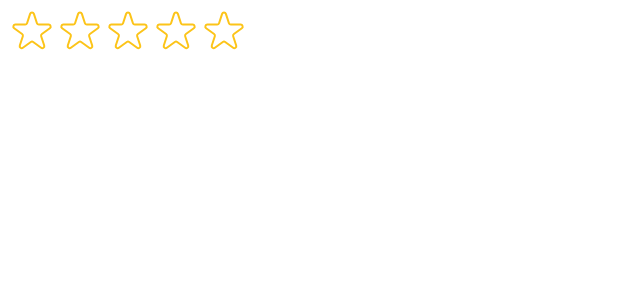
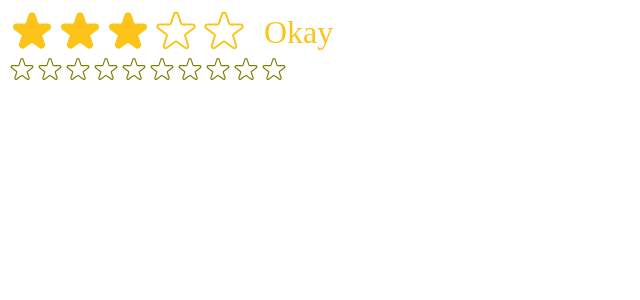
Before and after one commit to haryati75/react-jonas, a React (Vite) app in the folder usepopcorn/: page / in a window 1280 px wide. Shown: the top 300 px of the page, without its empty margins (0-640 px from the left). Built offline with nearby package versions, Linux system fonts and the light colour scheme.

Commit message:
feat: update StarRating component to support default rating, custom messages, and additional className prop

```diff
--- a/usepopcorn/src/StarRating.jsx
+++ b/usepopcorn/src/StarRating.jsx
@@ -14,8 +14,11 @@ export default function StarRating({
   maxRating = 5,
   color = "#fcc419",
   size = 48,
+  className = "",
+  messages = [],
+  defaultRating = 0,
 }) {
-  const [rating, setRating] = useState(0);
+  const [rating, setRating] = useState(defaultRating);
   const [tempRating, setTempRating] = useState(0);
 
   function handleRating(newRating) {
@@ -30,7 +33,7 @@ export default function StarRating({
   };
 
   return (
-    <div style={containerStyle}>
+    <div style={containerStyle} className={className}>
       <div style={starContainerStyle}>
         {Array.from({ length: maxRating }, (_, i) => (
           <Star
@@ -44,7 +47,11 @@ export default function StarRating({
           />
         ))}
       </div>
-      <p style={textStyle}>{tempRating || rating || ""}</p>
+      <p style={textStyle}>
+        {messages.length === maxRating && (tempRating || rating)
+          ? messages[(tempRating || rating) - 1]
+          : tempRating || rating || ""}
+      </p>
     </div>
   );
 }
--- a/usepopcorn/src/main.jsx
+++ b/usepopcorn/src/main.jsx
@@ -8,6 +8,10 @@ const root = createRoot(document.getElementById("root"));
 
 root.render(
   <StrictMode>
-    <StarRating maxRating={5} />
+    <StarRating
+      messages={["Terrible", "Bad", "Okay", "Good", "Awesome"]}
+      defaultRating={3}
+    />
+    <StarRating maxRating={10} color="olive" size={28} className="test" />
   </StrictMode>
 );
```
